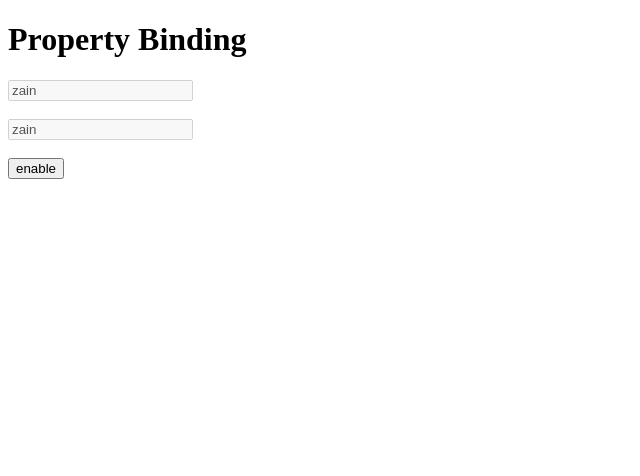
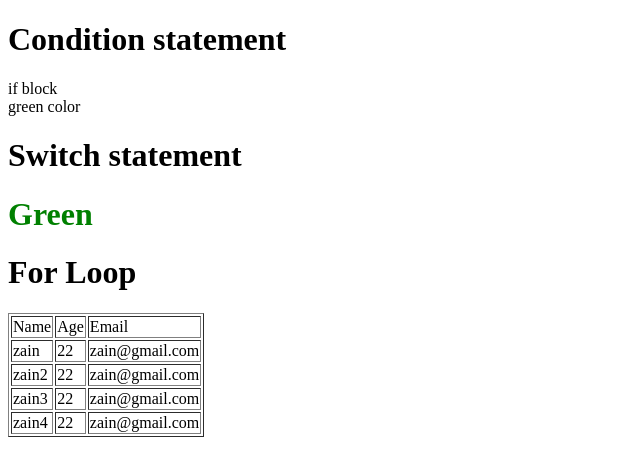
Before and after one commit to Zainapplicon152/Angular-Lectures, an Angular app: page / in a window 1280 px wide. Shown: the top 476 px of the page, without its empty margins (0-640 px from the left). Built offline with nearby package versions, Linux system fonts and the light colour scheme.

Commit message:
if, for, switch in angular

```diff
--- a/src/app/app.component.html
+++ b/src/app/app.component.html
@@ -41,10 +41,45 @@
 
 {{currentVal}}
 -->
-<h1>Property Binding</h1>
+<!--<h1>Property Binding</h1>
 
 <input type="text" disabled="{{disableButton}}" [value]="name"> <br><br>
 
 <input type="text" [disabled]="disableButton" value="{{name}}"> <br><br>
 
-<button (click)="enablebutton()">enable</button>
+<button (click)="enablebutton()">enable</button>-->
+
+<h1>Condition statement</h1>
+<h1 *ngIf="show == 'yes'; then ifblock else elseblock">
+</h1>
+
+<ng-template #ifblock>if block</ng-template>
+<ng-template #elseblock>else block</ng-template><br>
+
+<ng-template [ngIf]="color == 'red'">red color</ng-template>
+<ng-template [ngIf]="color == 'green'">green color</ng-template>
+<ng-template [ngIf]="color == 'blue'">blue color</ng-template>
+
+<h1>Switch statement</h1>
+<div [ngSwitch]="color">
+  <h1 style="color: red" *ngSwitchCase="'red'">Red</h1>
+  <h1 style="color: green" *ngSwitchCase="'green'">Green</h1>
+  <h1 style="color: yellow" *ngSwitchCase="'yellow'">Yellow</h1>
+  <h1 style="color: blue" *ngSwitchCase="'blue'">Blue</h1>
+</div>
+
+<h1>For Loop</h1>
+
+<table [border]="1">
+  <tr>
+    <td>Name</td>
+    <td>Age</td>
+    <td>Email</td>
+  </tr>
+  <tr *ngFor="let u of users">
+    <td>{{u.name}}</td>
+    <td>{{u.age}}</td>
+    <td>{{u.email}}</td>
+  </tr>
+
+</table>
--- a/src/app/app.component.ts
+++ b/src/app/app.component.ts
@@ -3,13 +3,37 @@ import {Component} from '@angular/core';
 @Component({
   selector: 'app-root',
   templateUrl: './app.component.html',
-  styleUrls: ['./app.component.css']
+  styleUrls: ['./app.component.css'],
 })
 export class AppComponent {
   title = 'Angular';
   name = 'zain';
   currentVal = '';
   disableButton = true;
+  show = 'yes';
+  color = 'green';
+  users = [
+    {
+      name: 'zain',
+      age: 22,
+      email: 'zain@gmail.com',
+    },
+    {
+      name: 'zain2',
+      age: 22,
+      email: 'zain@gmail.com',
+    },
+    {
+      name: 'zain3',
+      age: 22,
+      email: 'zain@gmail.com',
+    },
+    {
+      name: 'zain4',
+      age: 22,
+      email: 'zain@gmail.com',
+    }
+  ];
 
   obj = {name: 'zain', age: 22};
   arr = ['zain', '22', 'love'];
```
